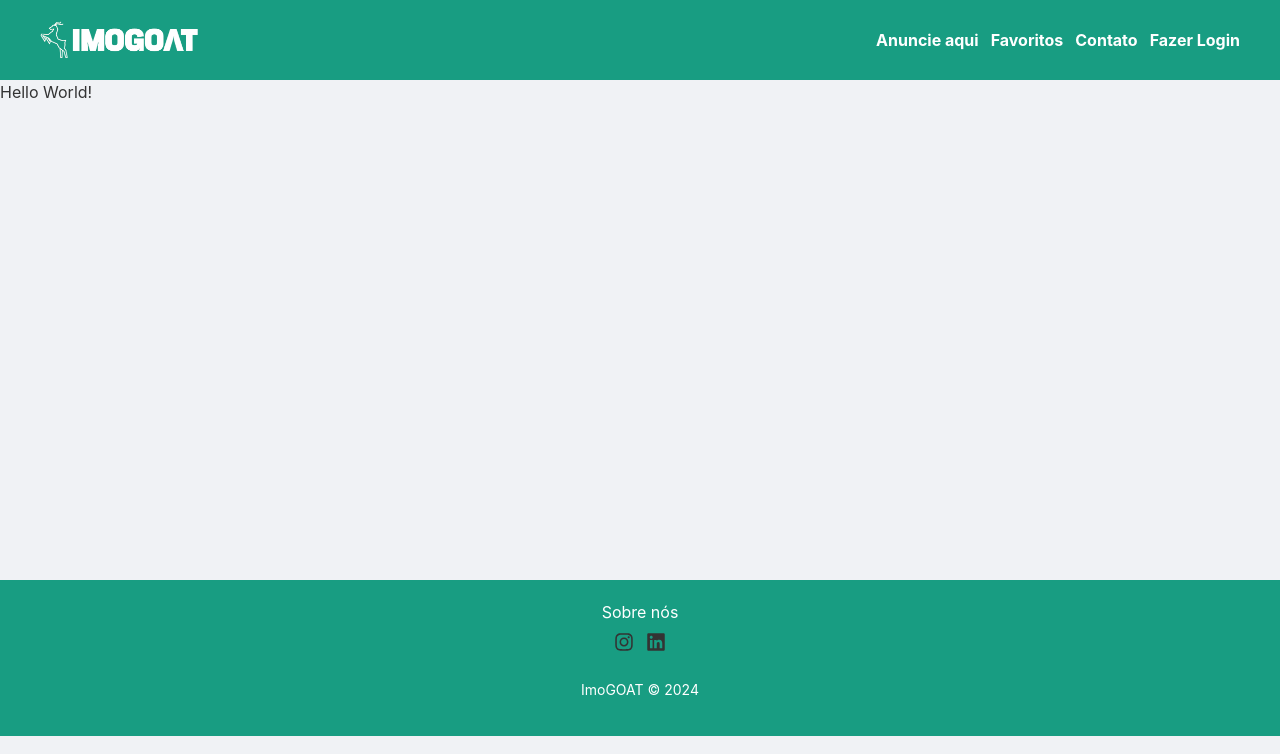
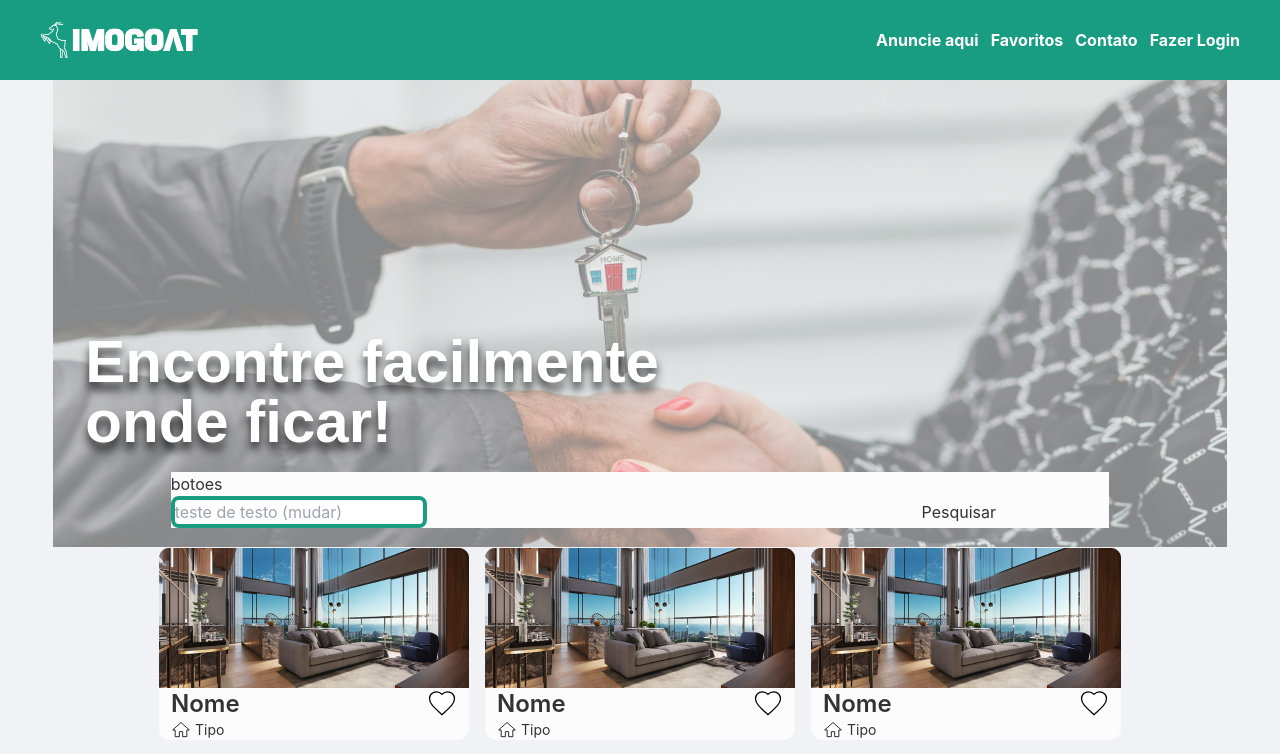
Before and after one commit to imogoat/projeto-front-end, a Next.js app: page / in a window 1280 px wide. Shown: the top 754 px of the page. Built offline with nearby package versions, Linux system fonts and the light colour scheme.

Commit message:
style: estilizar a tela home

```diff
--- a/src/app/global.css
+++ b/src/app/global.css
@@ -27,3 +27,8 @@
     color: var(--cor-texto-principal);
     text-decoration: none;
   }
+
+
+  .text-shadow {
+    text-shadow: 0 8px 10px rgba(0, 0, 0, 0.75);
+  }
--- a/src/app/layout.tsx
+++ b/src/app/layout.tsx
@@ -1,6 +1,6 @@
 import "./global.css"
-import Header from "../components/Header"
-import Footer from "@/components/Footer"
+import Header from "../components/layout/Header"
+import Footer from "@/components/layout/Footer"
 
 export const metadata = {
   title: 'ImoGOAT',
@@ -21,8 +21,10 @@ export default function RootLayout({
     <html lang="en">
       <body>
         <Header />
-        <div className="min-h-[500px]">
-          {children}
+        <div className="m-auto min-h-[500px] sm:w-11/12 w-97p">
+          <div>
+            {children}
+          </div>
         </div>
         <Footer />
       </body>
--- a/src/app/page.tsx
+++ b/src/app/page.tsx
@@ -1,7 +1,33 @@
+import Image from 'next/image';
+
+import CardArea from "@/components/layout/homepage/CardArea"
+import PesquisaArea from '@/components/layout/homepage/PesquisaArea';
+
 export default function Home(){
     return (
-        <div>
-            <h1>Hello World!</h1>
+        <div className="relative">
+            <div className="z-0">
+                <Image
+                    src="/img/fundo-home.png"
+                    alt="fundo-home"
+                    width={160} // Ajuste conforme necessário
+                    height={50} // Ajuste conforme necessário
+                    layout="responsive"
+                />
+            </div>
+            <div className="relative z-10 p-0 mt-[-25%] xt:mt-[-20%] sm:mt-[-15%] md:mt-[-20%] w-full">
+                <aside className=" w-full z-10
+                text-2xl sm:text-3xl md:text-5xl lg:text-6xl font-bold
+                text-white font-sans text-shadow mx-8 my-5">
+                    Encontre facilmente <br /> onde ficar!
+                </aside>
+                <div className='my-5'>
+                    <PesquisaArea />
+                </div>
+                <div className='my-5'>
+                    <CardArea />
+                </div>
+            </div>
         </div>
     )
 }
--- a/src/components/Header.tsx
+++ b/src/components/layout/Header.tsx
@@ -71,7 +71,7 @@ const Header = () => {
             </div>
         </div>
         {isClick && (
-            <div className='md:hidden absolute w-full z-10' >
+            <div className='md:hidden absolute w-full z-20' >
                 <div className='bg-[--green-light] px-2 pt-2 pb-3 space-y-1 sm:px-3 '>
                     <ol className="flex flex-col items-center justify-center text-white font-bold space-x-3
                         hover:[&>li]:text-[var(--green-black)] hover:[&>li]:cursor-pointer ">
--- /dev/null
+++ b/src/components/layout/homepage/Card.tsx
@@ -0,0 +1,68 @@
+"use client";
+
+import Image from 'next/image';
+import HomeIcon from "@mui/icons-material/Home"
+import { Favorite } from '@mui/icons-material';
+import { useState } from 'react';
+
+const Card = () => {
+    const [isFavorited, setIsFavorited] = useState(false); // Estado para controlar se foi favoritado
+
+    const toggleFavorite = () => {
+        setIsFavorited(!isFavorited); // Alterna o estado de favorito
+    };
+
+    return (
+        <>
+            <div className="xl:w-[310px] lg:w-[260px] md:w-[185px] sm:w-[250px] xt:w-[175px] xs:w-[160px] h-auto bg-[--white] rounded-xl">
+                <Image
+                    src="/img/img-ap.png"
+                    alt="img-imovel"
+                    width={160} // Ajuste conforme necessário
+                    height={80} // Ajuste conforme necessário
+                    layout="responsive"
+                    className='cursor-pointer'
+                />
+                <div className='h-auto mx-3'>
+                    <div className='flex flex-row items-start justify-between'>
+                        <h1 className='font-semibold sm:text-2xl xt:text-xl cursor-pointer'>
+                            Nome
+                        </h1>
+                        <Favorite
+                            onClick={toggleFavorite} // Adicionando evento de clique
+                            style={{ color: isFavorited ? "red" : "white" }} // Cor baseada no estado
+                            sx={{
+                                fontSize: 30, // Tamanho do ícone
+                                '& path': {
+                                    fill: 'currentcolor', // Preenchimento com a cor atual
+                                    stroke: '#000', // Contorno preto
+                                    strokeWidth: 1 // Espessura do contorno
+                                }
+                            }}
+                            className='cursor-pointer'
+                        />
+                    </div>
+                    <p className='flex flex-row items-center sm:text-sm xt:text-xs text-xs'>
+                        <HomeIcon
+                            style={{ color: "white" }}
+                            sx={{
+                                fontSize: 20, // Corresponde a 'opsz'
+                                color: 'rgba(0, 0, 0, 0)', // Corresponde a 'FILL' 0
+                                '& path': {
+                                    fill: 'currentcolor', // Garante que o preenchimento usa a cor do ícone
+                                    stroke: '#000', // Corresponde a aplicar uma cor de 'stroke'
+                                    strokeWidth: 1 // Pode simular 'wght'
+                                }
+                            }}
+                            className="mr-1"
+                        />
+                        Tipo
+                    </p>
+
+                </div>
+            </div>
+        </>
+    )
+}
+
+export default Card
--- /dev/null
+++ b/src/components/layout/homepage/CardArea.tsx
@@ -0,0 +1,18 @@
+import Card from "./Card"
+
+const CardArea = () => {
+    return (
+        <div className="flex justify-center w-full px-2 md:px-8">
+            <div className="grid grid-cols-2 md:grid-cols-3 gap-4">
+                {Array.from({ length: 5 }, (_, index) => (
+                    <Card key={index} />
+                ))}
+                <div className="xl:w-[310px] lg:w-[260px] md:w-[185px] sm:w-[250px] xt:w-[175px] xs:w-[160px] h-auto bg-gray-500 rounded-xl">
+                    Anuncio
+                </div>
+            </div>
+        </div>
+    )
+}
+
+export default CardArea
--- /dev/null
+++ b/src/components/layout/homepage/Input.tsx
@@ -0,0 +1,27 @@
+interface InputProps {
+    text: string;
+    tipo?: string;
+}
+
+const Input = ({ text }: InputProps) => {
+    return (
+        <div className="flex row">
+            <form className="w-[80%]">
+                <input id="input-bairro" list="bairros" placeholder={text}
+                className="border-4 border-[--green-light] rounded-lg"></input>
+                <datalist id="bairros">
+                    <option value="junco"></option>
+                    <option value="Parque de Exposição"></option>
+                    <option value="Centro"></option>
+                    <option value="Boa Vista"></option>
+                    <option value="Bairro Bomba"></option>
+                    <option value="Ipueiras"></option>
+                    <option value="São José"></option>
+                </datalist>
+            </form>
+            <button>Pesquisar</button>
+        </div>
+    )
+}
+
+export default Input
--- /dev/null
+++ b/src/components/layout/homepage/PesquisaArea.tsx
@@ -0,0 +1,18 @@
+import Input from "./Input"
+
+const PesquisaArea = () => {
+    return (
+        <div className="flex items-center justify-center">
+            <div className=" w-[80%] h-auto bg-[--white]">
+                <div>
+                    botoes
+                </div>
+                <div>
+                    <Input text="teste de testo (mudar)" />
+                </div>
+            </div>
+        </div>
+    )
+}
+
+export default PesquisaArea
--- a/tailwind.config.ts
+++ b/tailwind.config.ts
@@ -8,9 +8,25 @@ const config: Config = {
   ],
   theme: {
     extend: {
+      screens: {
+        'xs': '350px',
+        'xt': '390px',
+      },
+      width: {
+        '97p': '97%', // Adiciona a classe `w-95p` para `width: 95%`
+      },
       colors: {
         background: "var(--background)",
         foreground: "var(--foreground)",
+      },
+      fontFamily: {
+        sans: ['Ubuntu', 'sans-serif'],  // Garantindo que Ubuntu esteja incluído
+      },
+      boxShadow: {
+        custom: '0 8px 10px rgba(0, 0, 0, 0.75)'  // Adicionando sombra de texto personalizada
+      },
+      spacing: {
+        '350px': '350px'  // Adicionando um valor específico de espaçamento
       },
     },
   },
```
Also changed, not shown: public/img/fundo-home.png (added), public/img/img-ap.png (added), src/components/layout/Footer.tsx (renamed from src/components/Footer.tsx).
